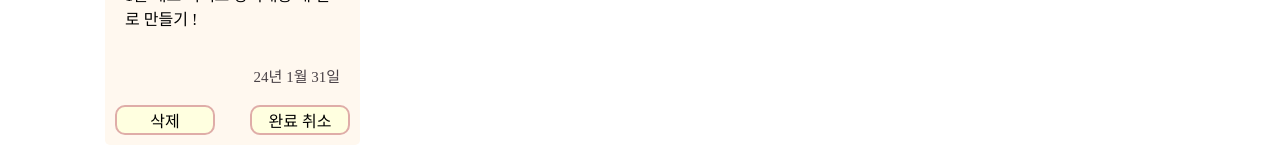
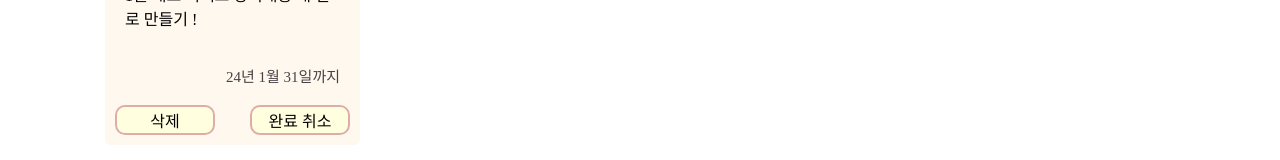
Before and after one commit to Hyeryeon-Seo/my-to-do-list, a React (Create React App) app: page / in a window 1280 px wide. Both pictures are taken after a click on the button "완료". Shown: the part 525-685 px from the top of the page. Built offline with nearby package versions, Linux system fonts and the light colour scheme; a web font is replaced by a local one.

Commit message:
fix: TodoItem.jsx 놓친 부분 수정 (deadlineText로 바꾸기)

```diff
--- a/src/components/todo/TodoItem.jsx
+++ b/src/components/todo/TodoItem.jsx
@@ -59,7 +59,7 @@ function TodoItem(props) {
         <div className="todo-main">
           <h2 className="todoTitle">{title}</h2>
           <p className="todoContent">{content}</p>
-          <time className="todoDeadline">{dateDeadline}</time>
+          <time className="todoDeadline">{deadlineText}</time>
         </div>
         <div className="todo-btns">
           <CustomBtn className="del-btn" onClick={() => firstHandler(todo.id)}>
```
